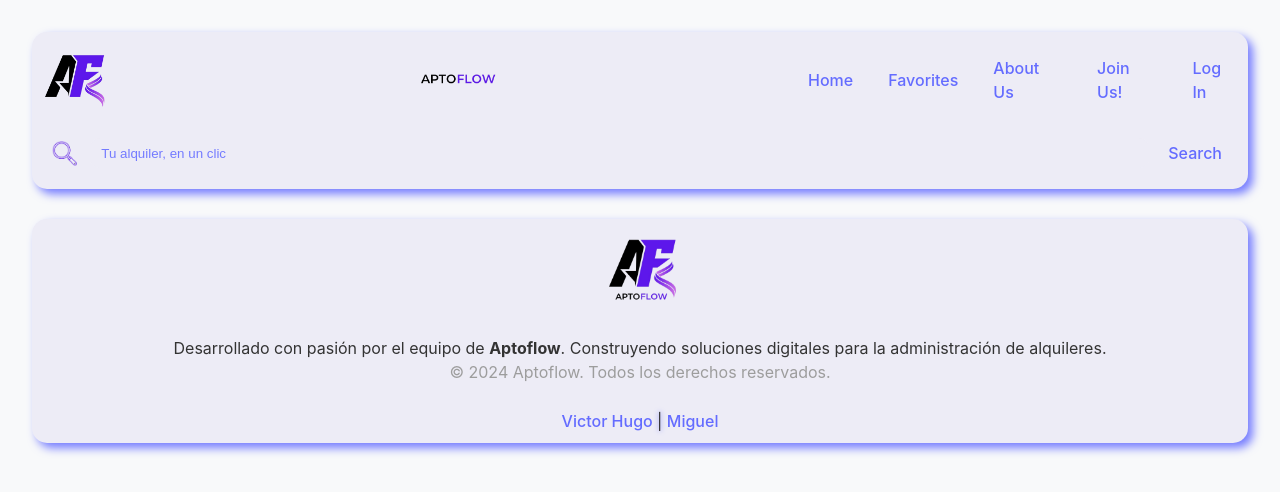
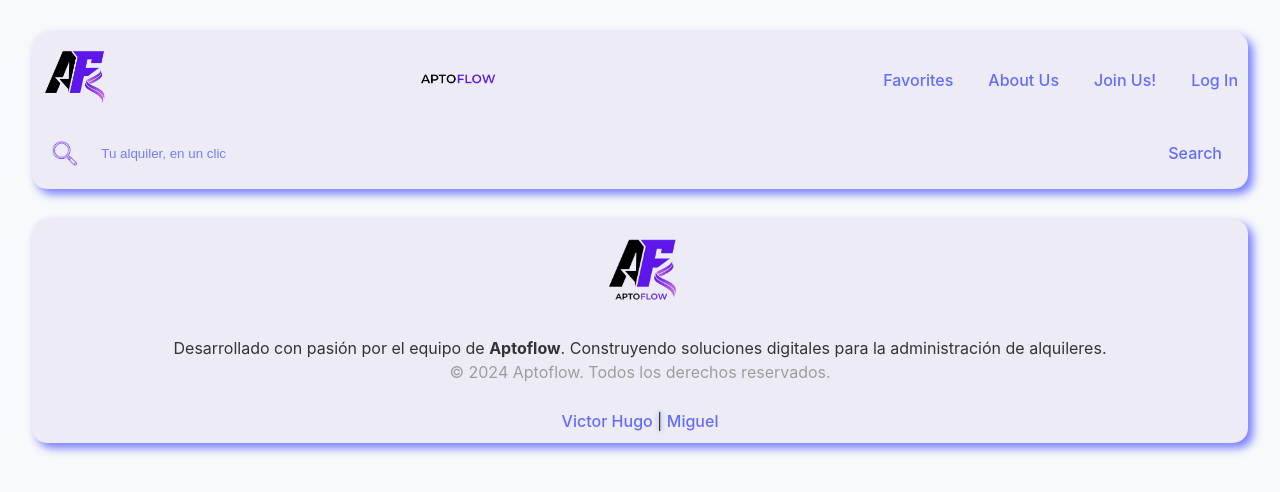
Before and after one commit to HelixGuardi/apartment-rentals-admin-react-app-MiniProyect, a React (Vite) app: page /Profile in a window 1280 px wide. Shown: the top 492 px of the page. Built offline with nearby package versions, Linux system fonts and the light colour scheme.

Commit message:
botones para la home agregados en el navbar y en el footer

```diff
--- a/src/components/Footer.jsx
+++ b/src/components/Footer.jsx
@@ -1,17 +1,22 @@
 import Logo from "../assets/logo-sin-fondo.png";
+import { Link } from "react-router-dom";
 
 function Footer() {
   return (
     <footer className="footer-section">
-      <button id="footer-logo">
-        <img src={Logo} alt="AF Logo" />
-      </button>
+      <Link to="/">
+        <button id="footer-logo">
+          <img src={Logo} alt="AF Logo" />
+        </button>
+      </Link>
       <div className="text-container">
         <p>
           Desarrollado con pasión por el equipo de <strong>Aptoflow</strong>.
           Construyendo soluciones digitales para la administración de
           alquileres. <br></br>{" "}
-          <span id="reserved-rights-text">&copy; 2024 Aptoflow. Todos los derechos reservados.</span>
+          <span id="reserved-rights-text">
+            &copy; 2024 Aptoflow. Todos los derechos reservados.
+          </span>
         </p>
       </div>
       <div>
--- a/src/components/Navbar.jsx
+++ b/src/components/Navbar.jsx
@@ -1,20 +1,20 @@
 import LogoOnly from "../assets/logo-no-name-sin-fondo.png";
 import LogoText from "../assets/logo-no-draw-sin-fondo.png";
-import MagnifyingGlass from "../assets/magnifying-glass-icon-removebg.png"
+import MagnifyingGlass from "../assets/magnifying-glass-icon-removebg.png";
+import { Link } from "react-router-dom"
 
 function Navbar() {
   return (
     <header className="header-container">
       <div className="logo-section">
-        <button id="af-logo-btn">
-          <img id="af-logo" src={LogoOnly} alt="AF Logo" />
-        </button>
+        <Link to="/">
+          <button id="af-logo-btn">
+            <img id="af-logo" src={LogoOnly} alt="AF Logo" />
+          </button>
+        </Link>
         <img id="af-text-logo" src={LogoText} alt="AF Logo" />
         <nav id="navbar-section">
           <ul>
-            <li>
-              <a href="#">Home</a>
-            </li>
             <li>
               <a href="#">Favorites</a>
             </li>
@@ -32,8 +32,16 @@ function Navbar() {
       </div>
       <div className="search-bar-container">
         <form className="form" action="/search">
-          <img id="magnifying-glass" src={MagnifyingGlass} alt="magnifying-glass" />
-          <input id="input-text-bar" type="text" placeholder="   Tu alquiler, en un clic" />
+          <img
+            id="magnifying-glass"
+            src={MagnifyingGlass}
+            alt="magnifying-glass"
+          />
+          <input
+            id="input-text-bar"
+            type="text"
+            placeholder="   Tu alquiler, en un clic"
+          />
           <button id="search-button">Search</button>
         </form>
       </div>
```
